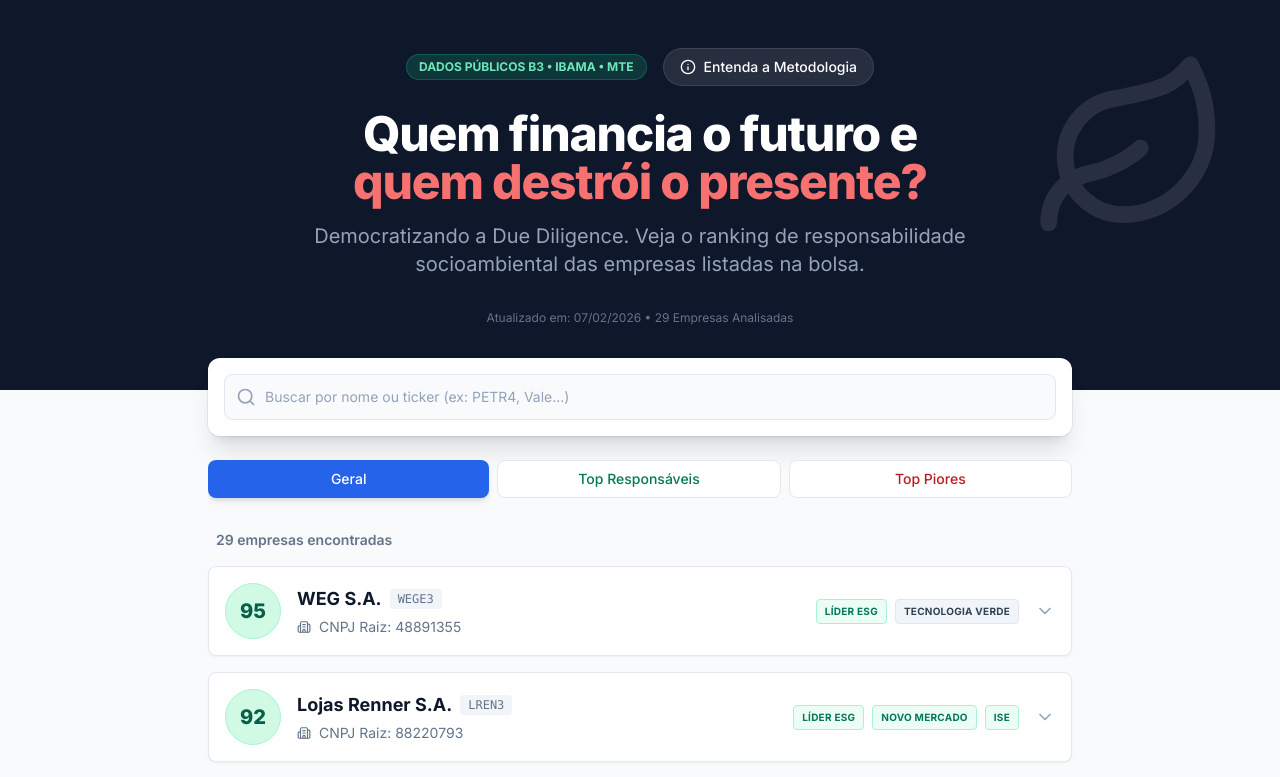
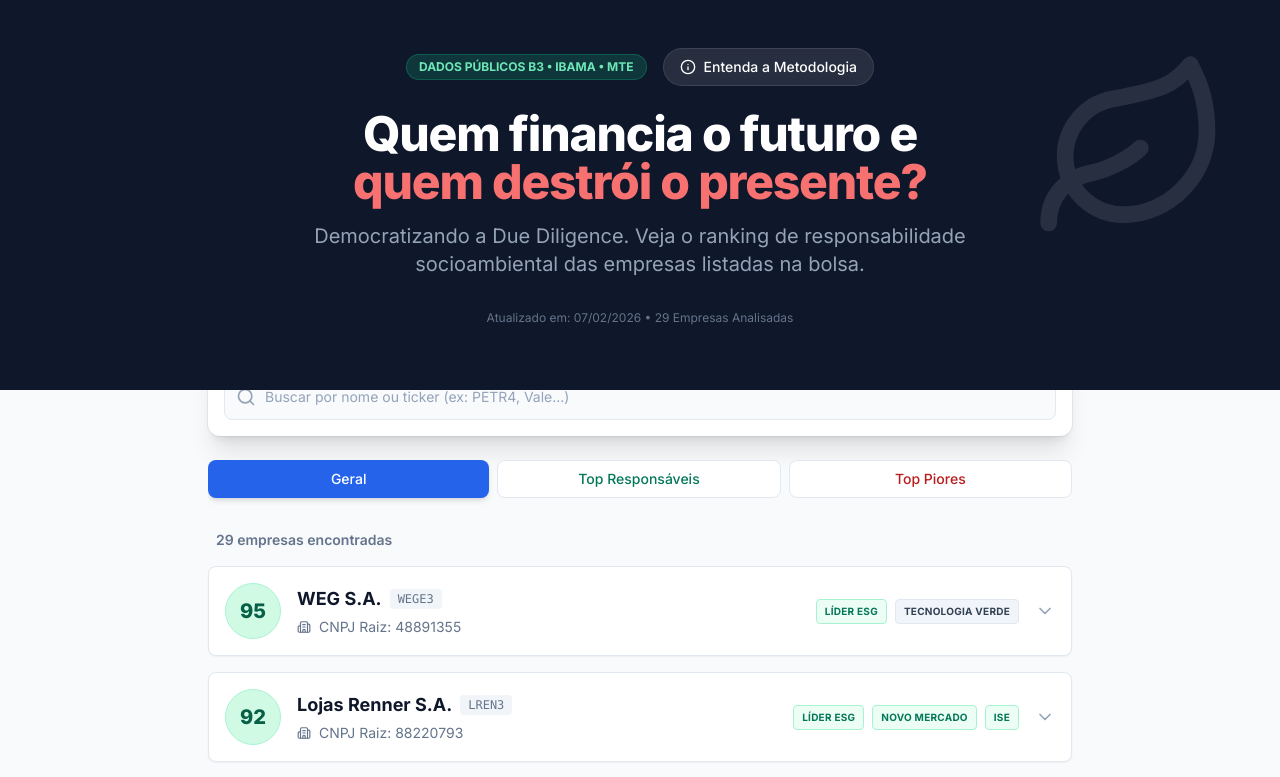
Before and after one commit to attiliozolin-prog/Ranking-Socioambiental-B3, a React (Vite) app: page / in a window 1280 px wide. Shown: the top 777 px of the page. Built offline with nearby package versions, Linux system fonts and the light colour scheme.

Commit message:
Update App.tsx

```diff
--- a/src/App.tsx
+++ b/src/App.tsx
@@ -54,7 +54,7 @@
   return (
     <div className="min-h-screen bg-slate-50 text-slate-900 pb-20">
       {/* Hero Section */}
-      <header className="bg-slate-900 text-white pt-12 pb-16 px-4 relative overflow-hidden">
+      <header className="bg-slate-900 text-white pt-12 pb-16 px-4 relative z-50 overflow-hidden">
         <div className="absolute top-0 right-0 p-12 opacity-10">
           <Leaf size={200} />
         </div>
```
